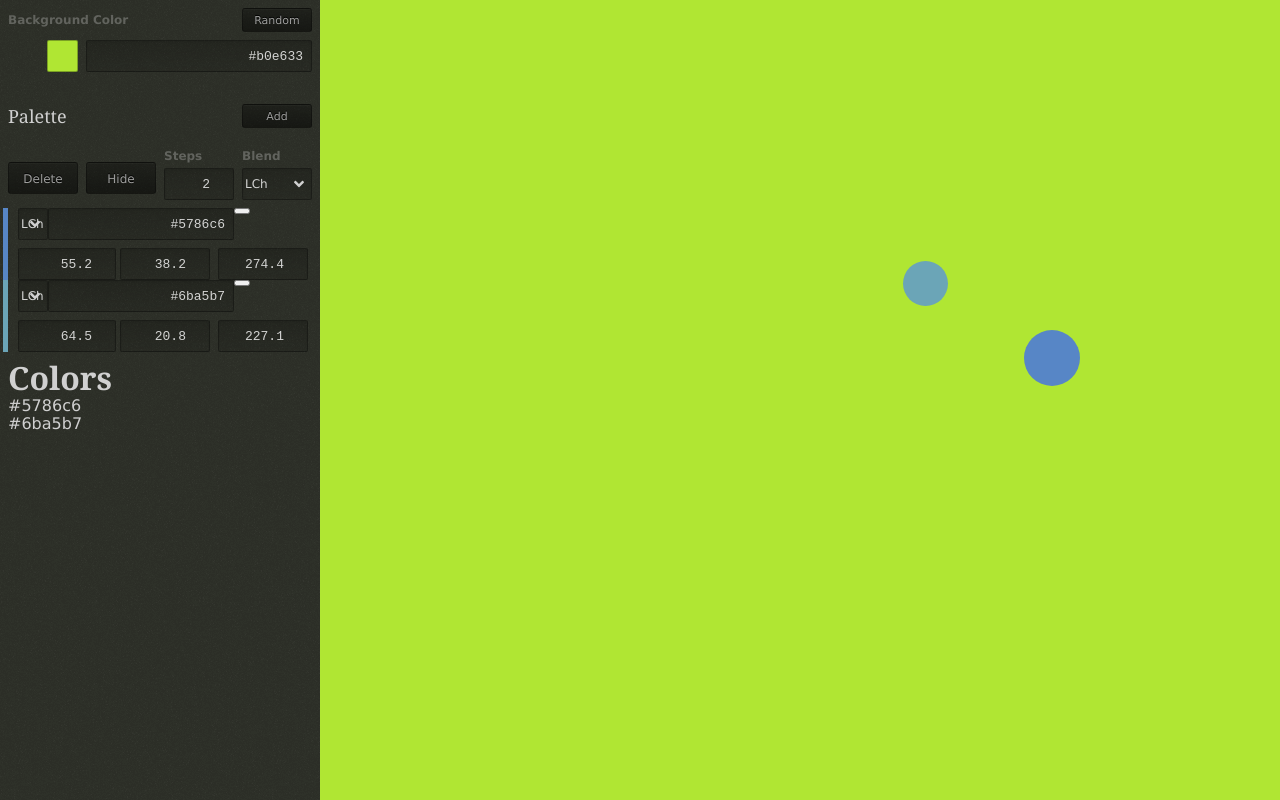
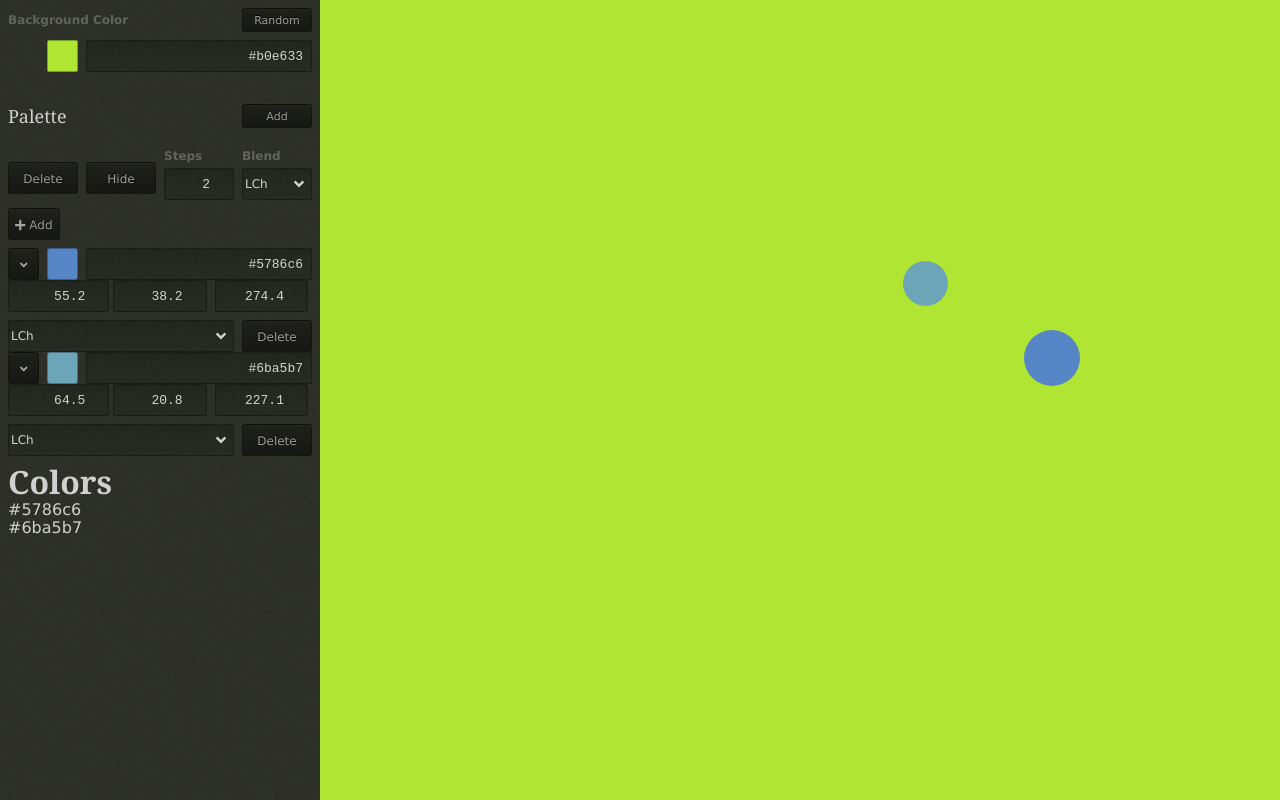
Before and after one commit to LoudBit/clutch, a Nuxt app: page / in a window 1280 px wide. Built offline with nearby package versions, Linux system fonts and the light colour scheme.

Commit message:
more color input styles

```diff
--- a/components/ColorInput.vue
+++ b/components/ColorInput.vue
@@ -1,25 +1,34 @@
 <template>
   <div class="ColorInput">
-    <div class="colorFlair" :style="colorStyles"></div>
-    <div class="ui row padded">
-      <div class="ui column">
-        <div class="ui select">
-          <select v-model="mode">
-            <option value="rgb" label="RGB" />
-            <option value="lch" label="LCh" />
-          </select>
+    <div class="color-input-grid">
+      <div>
+        <button class="ui x-100">
           <font-awesome-icon icon="angle-down" />
-        </div>
+        </button>
       </div>
-      <div class="ui column">
+      <div>
+        <div class="color-swatch" :style="colorStyles"></div>
+      </div>
+      <div class="grid-area-input">
         <input v-model="hex" type="text" />
-      </div>
-      <div class="ui column ui-text-right">
-        <button circle size="sm" title="Remove Color" @click="removeColor(colorIndex)"></button>
       </div>
     </div>
     <RgbInput v-if="mode === 'rgb'" :input-index="inputIndex" :color-index="colorIndex" :input="input"></RgbInput>
     <LchInput v-if="mode === 'lch'" :input-index="inputIndex" :color-index="colorIndex" :input="input"></LchInput>
+    <div class="color-input-options-grid">
+      <div class="ui select grid-area-input">
+        <select v-model="mode">
+          <option value="rgb" label="RGB" />
+          <option value="lch" label="LCh" />
+        </select>
+        <font-awesome-icon icon="angle-down" />
+      </div>
+      <div class="ui-text-right grid-area-button">
+        <button class="ui x-100" title="Remove Color" @click="removeColor(colorIndex)">
+          Delete
+        </button>
+      </div>
+    </div>
   </div>
 </template>
 
@@ -48,7 +57,7 @@ export default {
 
   computed: {
     colorStyles() {
-      return { borderLeft: `5px solid ${this.input.colors[this.colorIndex].hex}` }
+      return { backgroundColor: this.input.colors[this.colorIndex].hex }
     },
     hex: {
       get() {
@@ -73,14 +82,31 @@ export default {
 }
 </script>
 
-<style>
+<style lang="scss">
 .ColorInput {
   position: relative;
-  margin-left: 10px;
 }
-.colorFlair {
-  position: absolute;
-  height: 100%;
-  left: -15px;
+.color-swatch {
+  height: 32px;
+  width: 100%;
+  border: 1px solid rgba(black, 0.3);
+  border-radius: 3px;
+}
+
+.color-input-grid {
+  display: grid;
+  gap: 8px 8px;
+  grid-template-columns: repeat(8, 1fr);
+  grid-template-rows: auto;
+  grid-template-areas: 'button swatch input input input input input input ';
+}
+
+.color-input-options-grid {
+  margin-top: 8px;
+  display: grid;
+  gap: 8px 8px;
+  grid-template-columns: repeat(4, 1fr);
+  grid-template-rows: auto;
+  grid-template-areas: 'input input input button';
 }
 </style>
--- a/components/PaletteInput.vue
+++ b/components/PaletteInput.vue
@@ -30,11 +30,9 @@
         <font-awesome-icon icon="angle-down" />
       </div>
     </div>
-    <!-- <div class="">
-      <button title="Add Color" @click="addColor()">
-        <font-awesome-icon icon="plus" />
-      </button>
-    </div> -->
+    <div class="">
+      <button class="ui" title="Add Color" @click="addColor()"><font-awesome-icon icon="plus" /> Add</button>
+    </div>
   </div>
 </template>
 
```
Also changed, not shown: components/Palette.vue (+13 -0 lines).
